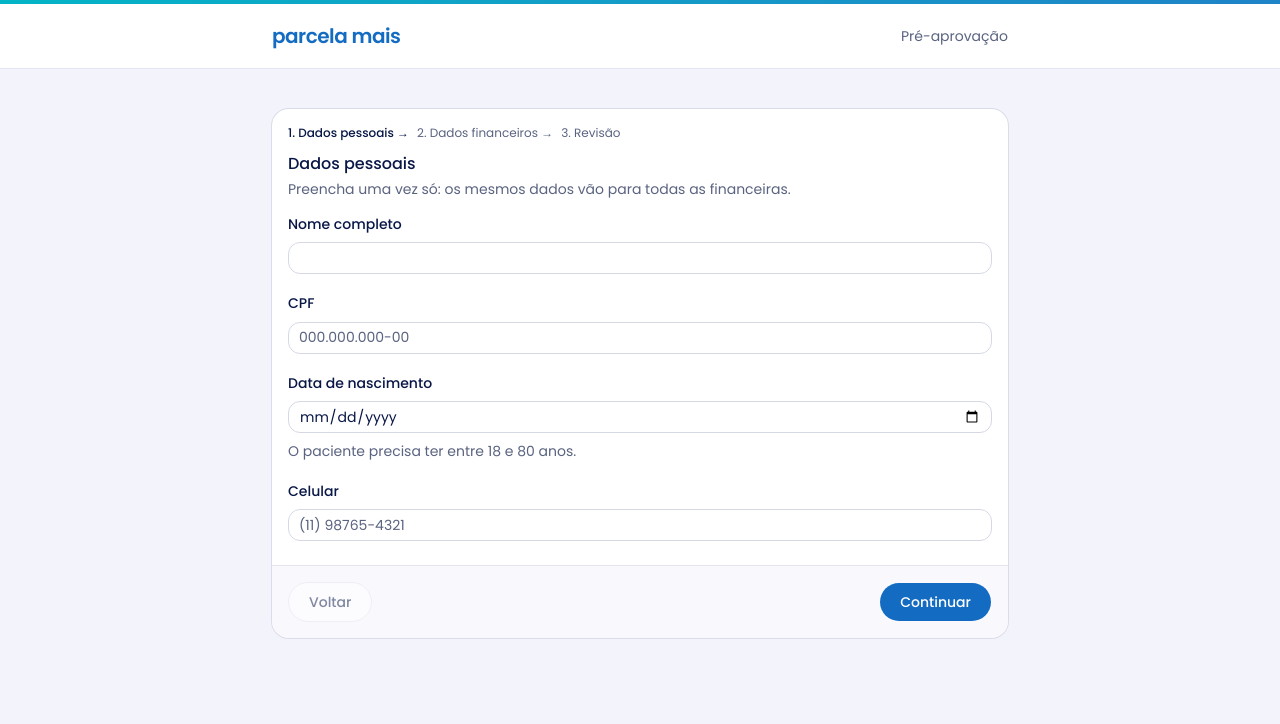
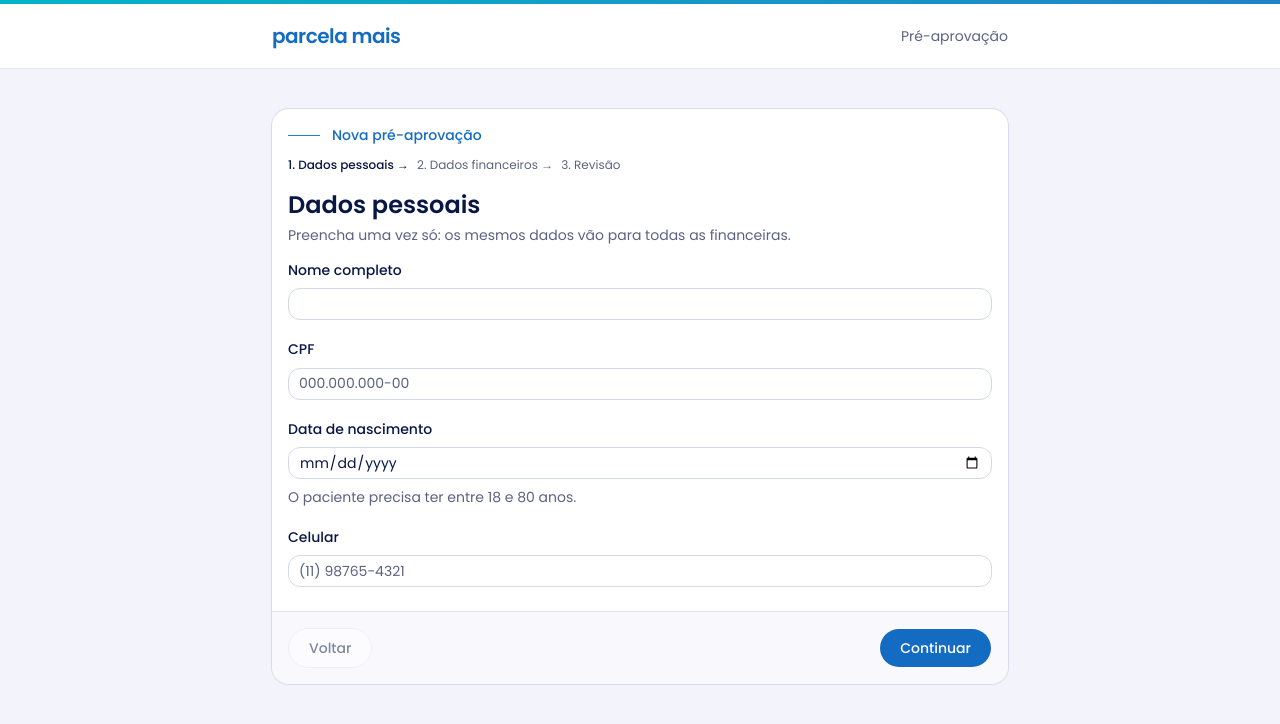
Before and after one commit to carlosrobert0/parcelamais, a Next.js app: page / in a window 1280 px wide. Shown: the top 724 px of the page. Built offline with nearby package versions, Linux system fonts and the light colour scheme.

Commit message:
feat(ui): add eyebrow section label

```diff
--- /dev/null
+++ b/src/components/ui/eyebrow.tsx
@@ -0,0 +1,16 @@
+import { cn } from "cn"
+
+function Eyebrow({ className, children, ...props }: React.ComponentProps<"p">) {
+  return (
+    <p
+      data-slot="eyebrow"
+      className={cn("flex items-center gap-3 text-sm font-medium text-primary", className)}
+      {...props}
+    >
+      <span aria-hidden className="h-px w-8 bg-brand-blue" />
+      {children}
+    </p>
+  )
+}
+
+export { Eyebrow }
--- a/src/features/offers/OffersTable.tsx
+++ b/src/features/offers/OffersTable.tsx
@@ -52,7 +52,7 @@ export function OffersTable({ preApproval, onConflict }: OffersTableProps) {
     <section aria-labelledby="offers-title" className="space-y-4">
       <div className="flex flex-wrap items-end justify-between gap-3">
         <div>
-          <h2 id="offers-title" className="text-lg font-semibold">
+          <h2 id="offers-title" className="text-xl font-semibold">
             Ofertas
           </h2>
           <p className="text-sm text-muted-foreground">
--- a/src/features/pre-approval/PreApprovalJourney.tsx
+++ b/src/features/pre-approval/PreApprovalJourney.tsx
@@ -3,6 +3,7 @@
 import { useState } from "react";
 import { Alert, AlertDescription, AlertTitle } from "@/components/ui/alert";
 import { Button } from "@/components/ui/button";
+import { Eyebrow } from "@/components/ui/eyebrow";
 import { Skeleton } from "@/components/ui/skeleton";
 import { formatBRL } from "@/domain/format";
 import type { PreApproval } from "@/domain/types";
@@ -35,8 +36,9 @@ export function PreApprovalJourney({ id }: PreApprovalJourneyProps) {
   return (
     <div className="space-y-8">
       <section aria-labelledby="pre-approval-title" className="space-y-4">
-        <div>
-          <h1 id="pre-approval-title" className="text-xl font-semibold">
+        <div className="space-y-2">
+          <Eyebrow>Consulta em tempo real</Eyebrow>
+          <h1 id="pre-approval-title" className="text-3xl font-semibold tracking-tight">
             Pré-aprovação
           </h1>
           <p className="text-sm text-muted-foreground">
--- a/src/features/registration/RegistrationForm.tsx
+++ b/src/features/registration/RegistrationForm.tsx
@@ -7,6 +7,7 @@ import { FormProvider, useForm, type DefaultValues, type FieldErrors } from "rea
 import { Alert, AlertDescription } from "@/components/ui/alert";
 import { Button } from "@/components/ui/button";
 import { Card, CardContent, CardDescription, CardFooter, CardHeader, CardTitle } from "@/components/ui/card";
+import { Eyebrow } from "@/components/ui/eyebrow";
 import { FieldGroup } from "@/components/ui/field";
 import { DEADLINE_MS } from "@/domain/deadline";
 import { formatBRL } from "@/domain/format";
@@ -146,9 +147,10 @@ export function RegistrationForm({ showScenario = false, initialStep = "personal
     <FormProvider {...form}>
       <Card>
         <CardHeader>
+          <Eyebrow className="mb-2">Nova pré-aprovação</Eyebrow>
           <StepIndicator current={step} />
           <CardTitle>
-            <h1 ref={headingRef} tabIndex={-1} className="outline-none">
+            <h1 ref={headingRef} tabIndex={-1} className="text-2xl font-semibold outline-none">
               {currentStep.title}
             </h1>
           </CardTitle>
@@ -217,7 +219,7 @@ interface StepIndicatorProps {
 
 function StepIndicator({ current }: StepIndicatorProps) {
   return (
-    <ol className="mb-2 flex gap-2 text-xs text-muted-foreground" aria-label="Passos do cadastro">
+    <ol className="mb-3 flex flex-wrap gap-2 text-xs text-muted-foreground" aria-label="Passos do cadastro">
       {STEPS.map((step, index) => (
         <li
           key={step.id}
```
